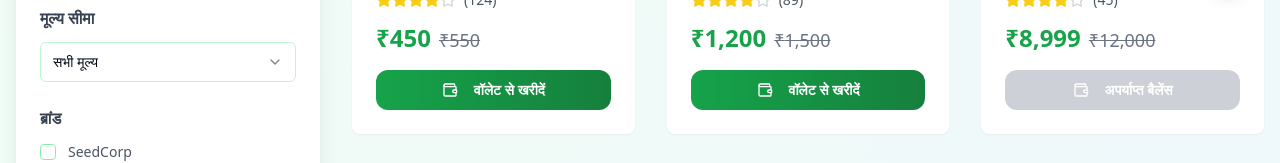
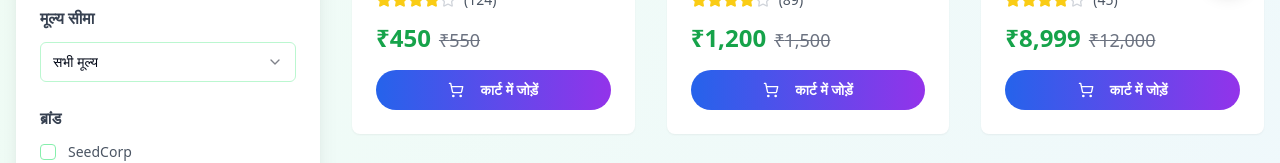
Before and after one commit to Vishal0325/agri-dost-store, a React (Vite) app: page /products in a window 1280 px wide. Shown: the part 785-948 px from the top of the page. Built offline with nearby package versions, Linux system fonts and the light colour scheme; grey boxes are pictures that could not be loaded.

Commit message:
feat: Add "Add to Cart" button to product cards
Ensured product cards in category views include an "Add to Cart" button for direct item addition.

```diff
--- a/src/pages/Products.tsx
+++ b/src/pages/Products.tsx
@@ -1,4 +1,3 @@
-
 import React, { useState } from 'react';
 import { Search, Filter, Grid, List, Star, ShoppingCart, Wallet } from 'lucide-react';
 import { Button } from '@/components/ui/button';
@@ -7,7 +6,7 @@ import { Badge } from '@/components/ui/badge';
 import { Select, SelectContent, SelectItem, SelectTrigger, SelectValue } from '@/components/ui/select';
 import { Checkbox } from '@/components/ui/checkbox';
 import { useWallet } from '@/contexts/WalletContext';
-import { useToast } from '@/hooks/use-toast';
+import { useCart } from '@/contexts/CartContext';
 
 const ProductsPage = () => {
   const [viewMode, setViewMode] = useState('grid');
@@ -17,8 +16,8 @@ const ProductsPage = () => {
   const [currentPage, setCurrentPage] = useState(1);
   const productsPerPage = 12;
 
-  const { balance, deductMoney } = useWallet();
-  const { toast } = useToast();
+  const { balance } = useWallet();
+  const { addToCart } = useCart();
 
   // Expanded product catalog with 32 products
   const products = [
@@ -475,24 +474,8 @@ const ProductsPage = () => {
   const categories = ['All', 'Seeds', 'Fertilizers', 'Pesticides', 'Tools'];
   const brands = ['SeedCorp', 'GreenGrow', 'TechFarm', 'BioCare', 'GrainMaster', 'WaterSave'];
 
-  const handlePurchase = (product: any) => {
-    const productPrice = product.price;
-
-    if (balance >= productPrice) {
-      const success = deductMoney(productPrice);
-      if (success) {
-        toast({
-          title: "Purchase Successful!",
-          description: `You bought ${product.name} for ₹${productPrice}`,
-        });
-      }
-    } else {
-      toast({
-        title: "Insufficient Balance",
-        description: `You need ₹${productPrice - balance} more to buy this product`,
-        variant: "destructive",
-      });
-    }
+  const handleAddToCart = (product: any) => {
+    addToCart({ ...product, company: product.brand });
   };
 
   // Pagination logic
@@ -728,16 +711,12 @@ const ProductsPage = () => {
                     </div>
 
                     <Button
-                      className={`w-full py-3 font-semibold rounded-xl transition-all duration-200 ${
-                        balance >= product.price
-                          ? 'bg-gradient-to-r from-green-600 to-green-700 hover:from-green-700 hover:to-green-800 text-white transform hover:scale-105'
-                          : 'bg-gray-400 text-white cursor-not-allowed'
-                      }`}
-                      disabled={!product.inStock || balance < product.price}
-                      onClick={() => handlePurchase(product)}
+                      className="w-full bg-gradient-to-r from-blue-600 to-purple-600 hover:from-blue-700 hover:to-purple-700 text-white font-semibold py-2 rounded-full transform hover:scale-105 transition-all duration-200"
+                      disabled={!product.inStock}
+                      onClick={() => handleAddToCart(product)}
                     >
-                      <Wallet className="h-5 w-5 mr-2" />
-                      {balance >= product.price ? 'वॉलेट से खरीदें' : 'अपर्याप्त बैलेंस'}
+                      <ShoppingCart className="h-4 w-4 mr-2" />
+                      कार्ट में जोड़ें
                     </Button>
                   </CardContent>
                 </Card>
```
